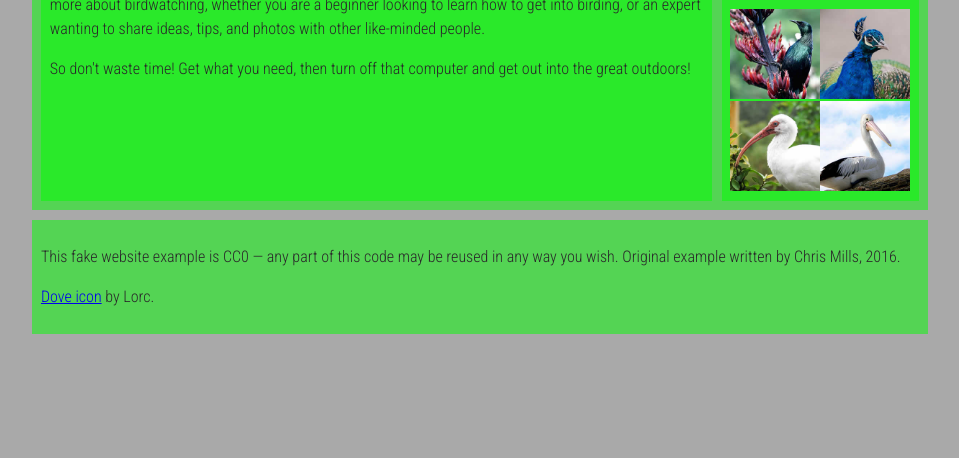
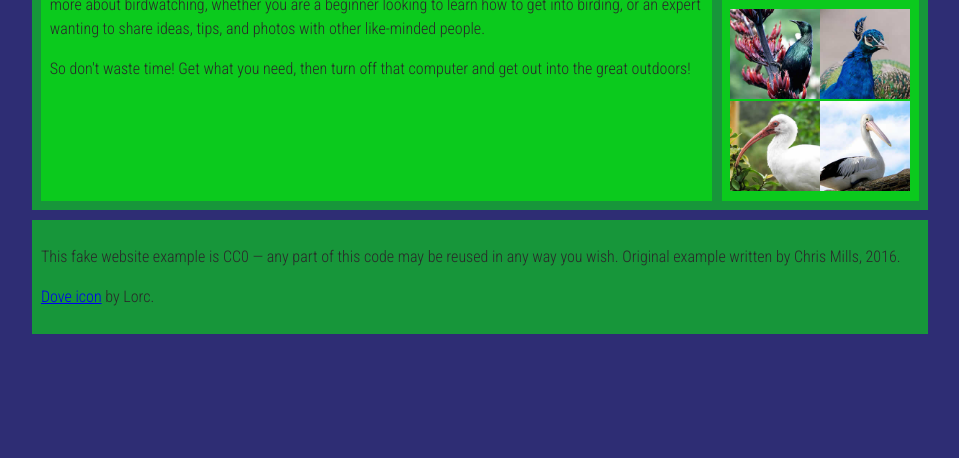
Before and after one commit to dbaker18/dbaker18.github.io, a plain HTML site: page lab_3/index.html in a window 1280 px wide. Shown: the part 342-800 px from the top of the page, without its empty margins (160-1119 px from the left). Drawn offline with Linux system fonts and the light colour scheme.

Commit message:
Update index.html

```diff
--- a/lab_3/index.html
+++ b/lab_3/index.html
@@ -2,7 +2,7 @@
 <html>
   <head>
     <meta charset="utf-8">
-    <title>Birdwatching</title>
+    <title>DREW BAKER</title>
     <link href="https://fonts.googleapis.com/css?family=Roboto+Condensed:300|Cinzel+Decorative:700" rel="stylesheet">
 
     <style>
@@ -13,7 +13,7 @@ html, body {
 
 html {
   font-size: 10px;
-  background-color: #a9a9a9;
+  background-color: rgb(46, 45, 116)
 }
 
 body {
```
